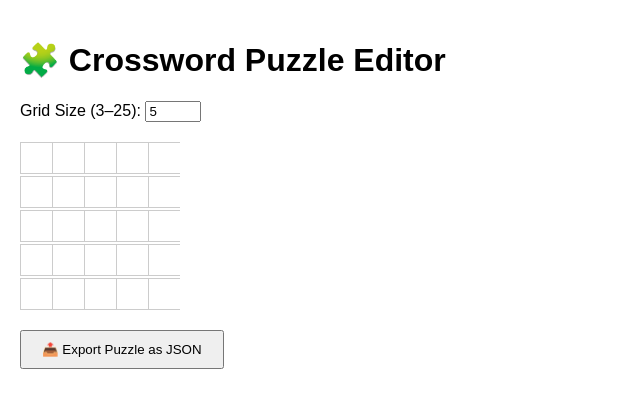
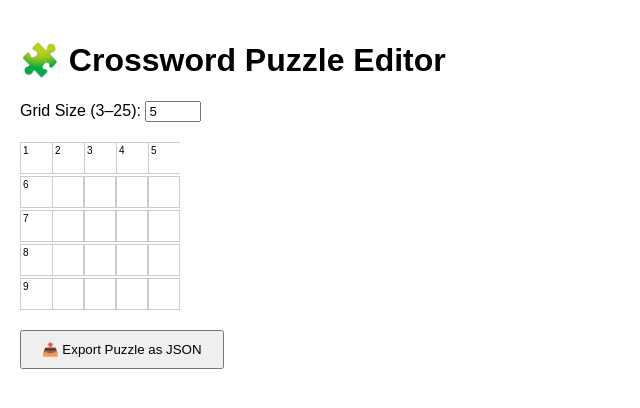
Before and after one commit to willleng/crossword-editor, a React (Create React App) app: page / in a window 1280 px wide. Shown: the top 408 px of the page, without its empty margins (0-640 px from the left). Built offline with nearby package versions, Linux system fonts and the light colour scheme.

Commit message:
Add auto-numbering to crossword grid

```diff
--- a/src/App.js
+++ b/src/App.js
@@ -1,4 +1,5 @@
-import React, { useState } from 'react';
+import React, { useState, useEffect } from 'react';
+import { generateNumberedGrid } from './generateNumberedGrid';
 
 function App() {
   const [size, setSize] = useState(5);
@@ -9,6 +10,12 @@ function App() {
       Array.from({ length: size }, () => ({ value: '', black: false }))
     );
   }
+
+  // Automatically update clue numbers when the grid or size changes
+  useEffect(() => {
+    const numbered = generateNumberedGrid(grid);
+    setGrid(numbered);
+  }, [size]);
 
   const handleSizeChange = (e) => {
     const newSize = parseInt(e.target.value);
@@ -22,13 +29,13 @@ function App() {
     const newGrid = [...grid];
     newGrid[row][col].black = !newGrid[row][col].black;
     newGrid[row][col].value = '';
-    setGrid(newGrid);
+    setGrid(generateNumberedGrid(newGrid));
   };
 
   const handleInput = (e, row, col) => {
     const newGrid = [...grid];
     newGrid[row][col].value = e.target.value.toUpperCase().slice(0, 1);
-    setGrid(newGrid);
+    setGrid(generateNumberedGrid(newGrid));
   };
 
   const exportToJson = () => {
@@ -72,6 +79,7 @@ function App() {
             <div
               key={`${rIdx}-${cIdx}`}
               style={{
+                position: 'relative',
                 width: '30px',
                 height: '30px',
                 backgroundColor: cell.black ? 'black' : 'white',
@@ -81,6 +89,18 @@ function App() {
               }}
               onClick={() => toggleBlack(rIdx, cIdx)}
             >
+              {!cell.black && cell.number && (
+                <div
+                  style={{
+                    position: 'absolute',
+                    top: '2px',
+                    left: '2px',
+                    fontSize: '10px',
+                  }}
+                >
+                  {cell.number}
+                </div>
+              )}
               {!cell.black && (
                 <input
                   type="text"
@@ -92,6 +112,7 @@ function App() {
                     border: 'none',
                     textAlign: 'center',
                     textTransform: 'uppercase',
+                    paddingLeft: cell.number ? '10px' : '0',
                   }}
                 />
               )}
--- /dev/null
+++ b/src/generateNumberedGrid.js
@@ -0,0 +1,22 @@
+export function generateNumberedGrid(grid) {
+    const numberedGrid = grid.map(row => row.map(cell => ({ ...cell, number: null })));
+    let count = 1;
+
+    for (let r = 0; r < grid.length; r++) {
+      for (let c = 0; c < grid[r].length; c++) {
+        if (grid[r][c].black) continue;
+
+        const isStartOfAcross =
+          c === 0 || grid[r][c - 1].black;
+        const isStartOfDown =
+          r === 0 || grid[r - 1][c].black;
+
+        if (isStartOfAcross || isStartOfDown) {
+          numberedGrid[r][c].number = count;
+          count++;
+        }
+      }
+    }
+
+    return numberedGrid;
+  }
```
